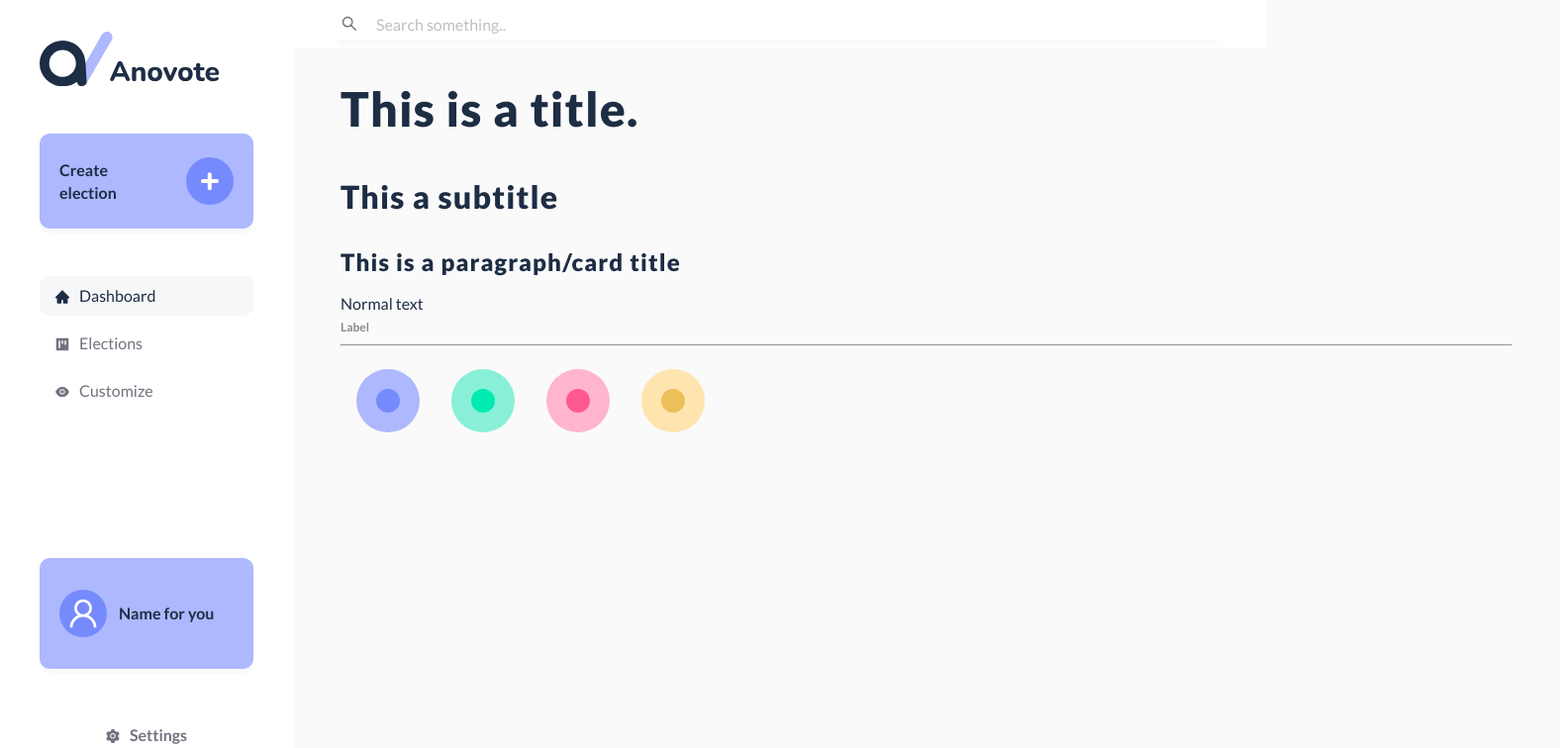
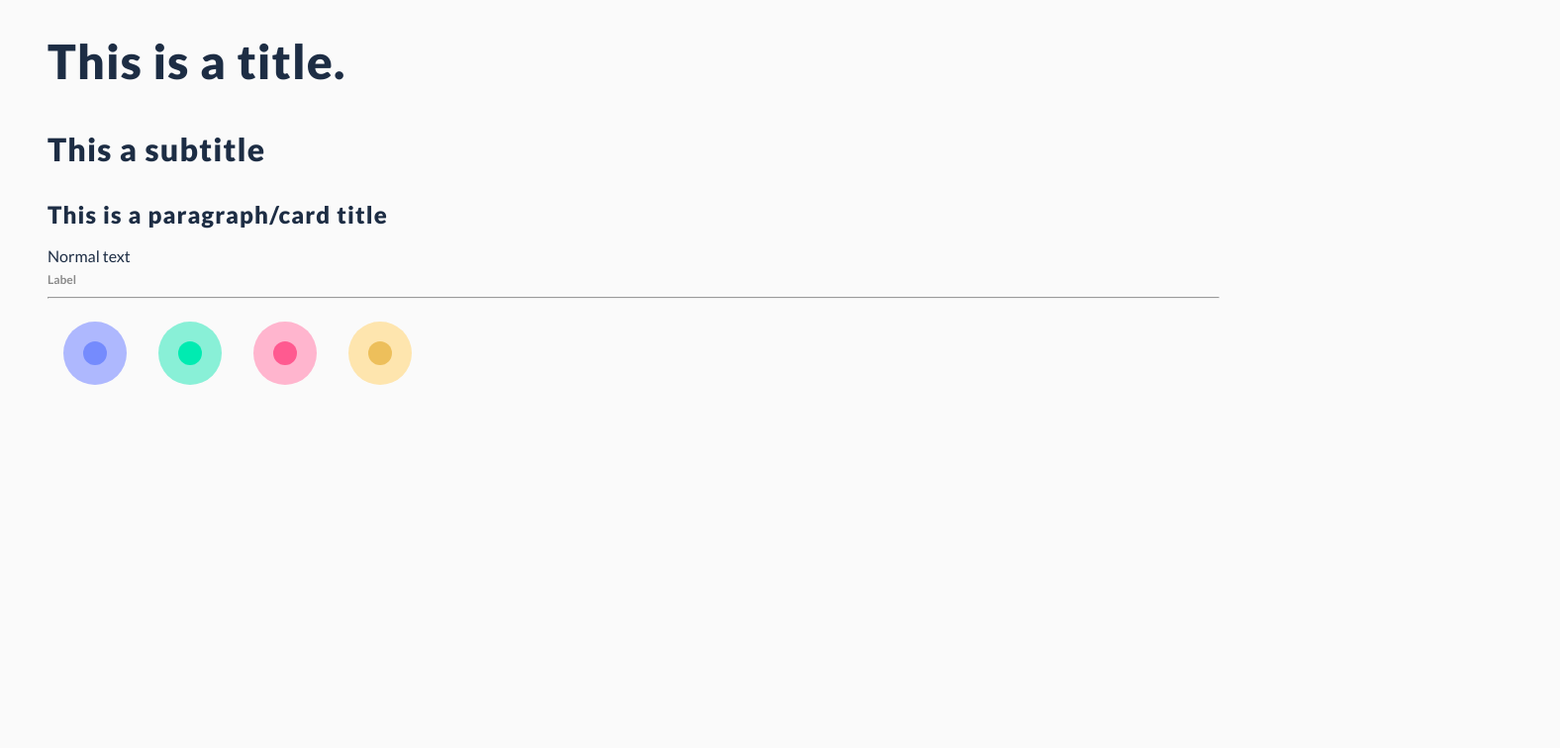
Before and after one commit to anovote/frontend, a React (Create React App) app: page / in a window 1280 px wide. Shown: the top 756 px of the page at 99% size, 1576 px wide, since content can reach past the window. Built offline with nearby package versions, Linux system fonts and the light colour scheme.

Commit message:
refactor out skeleton from app

```diff
--- a/src/App.tsx
+++ b/src/App.tsx
@@ -2,14 +2,13 @@ import React from 'react'
 import 'antd/dist/antd.min.css'
 import 'style/scss/main.scss'
 import { ProvideAppContext } from './core/state/app/AppStateContext'
-import Skeleton from 'components/Skeleton'
 import RouterView from 'views/routes'
 
 function App(): React.ReactElement {
     return (
         <div className="App">
             <ProvideAppContext>
-                <Skeleton content={<RouterView />} />
+                <RouterView />
             </ProvideAppContext>
         </div>
     )
```
